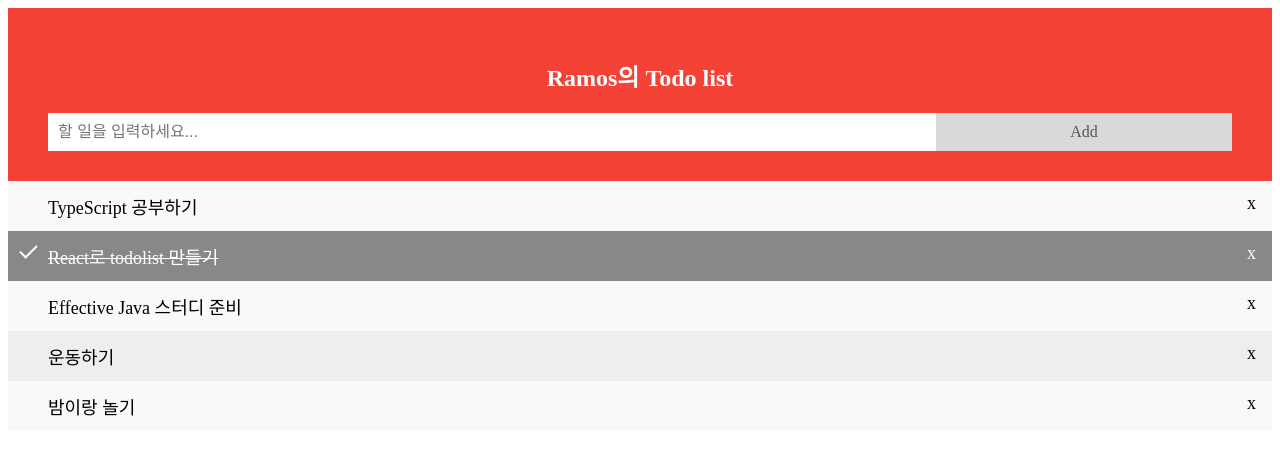
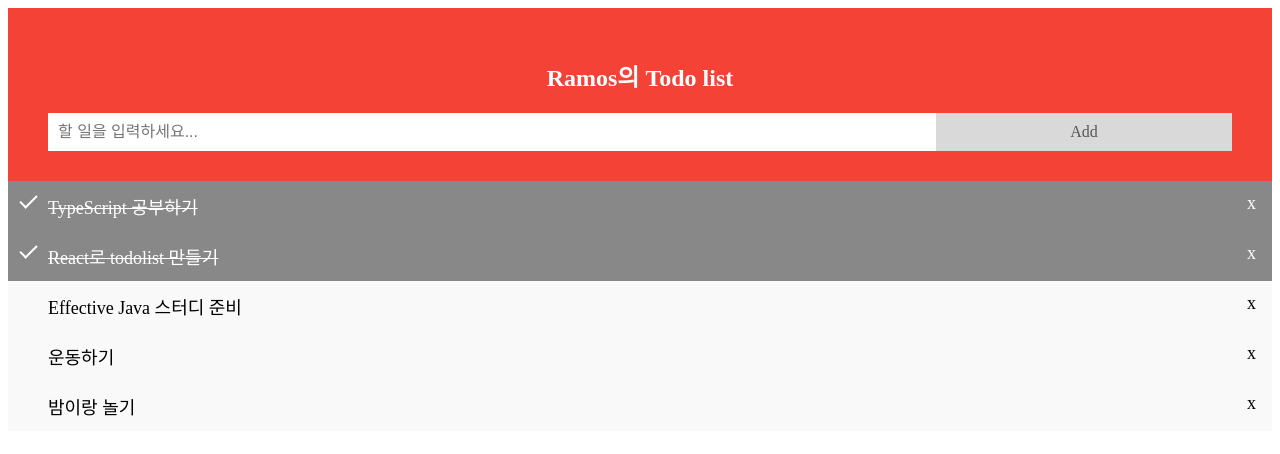
Before and after one commit to alanhakhyeonsong/React-Playground, a React (Create React App) app in the folder todo-list/: page / in a window 1280 px wide. Shown: the top 454 px of the page. Built offline with nearby package versions, Linux system fonts and the light colour scheme.

Commit message:
Refactor: useState 사용을 위해 클래스 컴포넌트에서 함수형 컴포넌트로 변경

```diff
--- a/todo-list/src/App.tsx
+++ b/todo-list/src/App.tsx
@@ -1,31 +1,49 @@
-// import React from 'react';
-// import MyComponent from './components/MyComponent';
-// import './App.css';
-
-// function App() {
-//   return (
-//     <div className="App">
-//       <MyComponent name="Ramos">test</MyComponent>
-//     </div>
-//   );
-// }
-
-// export default App;
-
-import React, { Component } from 'react';
+import React, { Component, useState } from 'react';
 import TodoHeader from './components/TodoHeader';
 import TodoInput from './components/TodoInput';
 import TodoList from './components/TodoList';
 
-export default class App extends Component {
-  render() {
-    return(
-      <div className="container">
+type todo = {
+  id: number; text: string; checked: boolean;
+};
+
+const App: React.FC = () => {
+  const [todos, setTodos] = useState<todo[]>([
+    {
+      id: 1,
+      text: 'TypeScript 공부하기',
+      checked: true,
+    },
+    {
+      id: 2,
+      text: 'React로 todolist 만들기',
+      checked: true,
+    },
+    {
+      id: 3,
+      text: 'Effective Java 스터디 준비',
+      checked: false,
+    },
+    {
+      id: 4,
+      text: '운동하기',
+      checked: false,
+    },
+    {
+      id: 5,
+      text: '밤이랑 놀기',
+      checked: false,
+    },
+  ]);
+
+  return (
+    <div className="container">
         <TodoHeader>
           <TodoInput />
         </TodoHeader>
-        <TodoList />
+        <TodoList todos={todos} />
       </div>
-    )
-  }
+  );
 }
+
+export default App;
--- a/todo-list/src/components/TodoList.tsx
+++ b/todo-list/src/components/TodoList.tsx
@@ -1,8 +1,19 @@
+import React from 'react';
 import TodoListItem from './TodoListItem';
 
-const TodoList = () => {
+type todo = {
+  id: number; text: string; checked: boolean;
+};
+
+type TodoListProps = {
+  todos: todo[];
+}
+
+const TodoList: React.FC<TodoListProps> = ({ todos }) => {
   return <div>
-    <TodoListItem />
+    {todos.map(todo => (
+      <TodoListItem todo={todo} key={todo.id}/>
+    ))}
   </div>
 }
 
--- a/todo-list/src/components/TodoListItem.tsx
+++ b/todo-list/src/components/TodoListItem.tsx
@@ -1,12 +1,21 @@
-const TodoListItem = () => {
+import React from 'react';
+
+type todo = {
+  id: number; text: string; checked: boolean;
+};
+
+type TodoListItemProps = {
+  todo: todo;
+}
+
+const TodoListItem: React.FC<TodoListItemProps> = ({ todo }) => {
   return <div>
     <ul id="myUL">
-    <li>TypeScript 공부하기<span className="close">x</span></li>
-    <li className="checked">React로 todolist 만들기<span className="close">x</span></li>
-    <li>Effective Java 스터디 준비<span className="close">x</span></li>
-    <li>운동하기<span className="close">x</span></li>
-    <li>밤이랑 놀기<span className="close">x</span></li>
-    </ul>
+        <li className={todo.checked ? 'checked' : ''}>
+          {todo.text}
+          <span className="close">x</span>
+        </li>
+      </ul>
   </div>
 }
 
```
